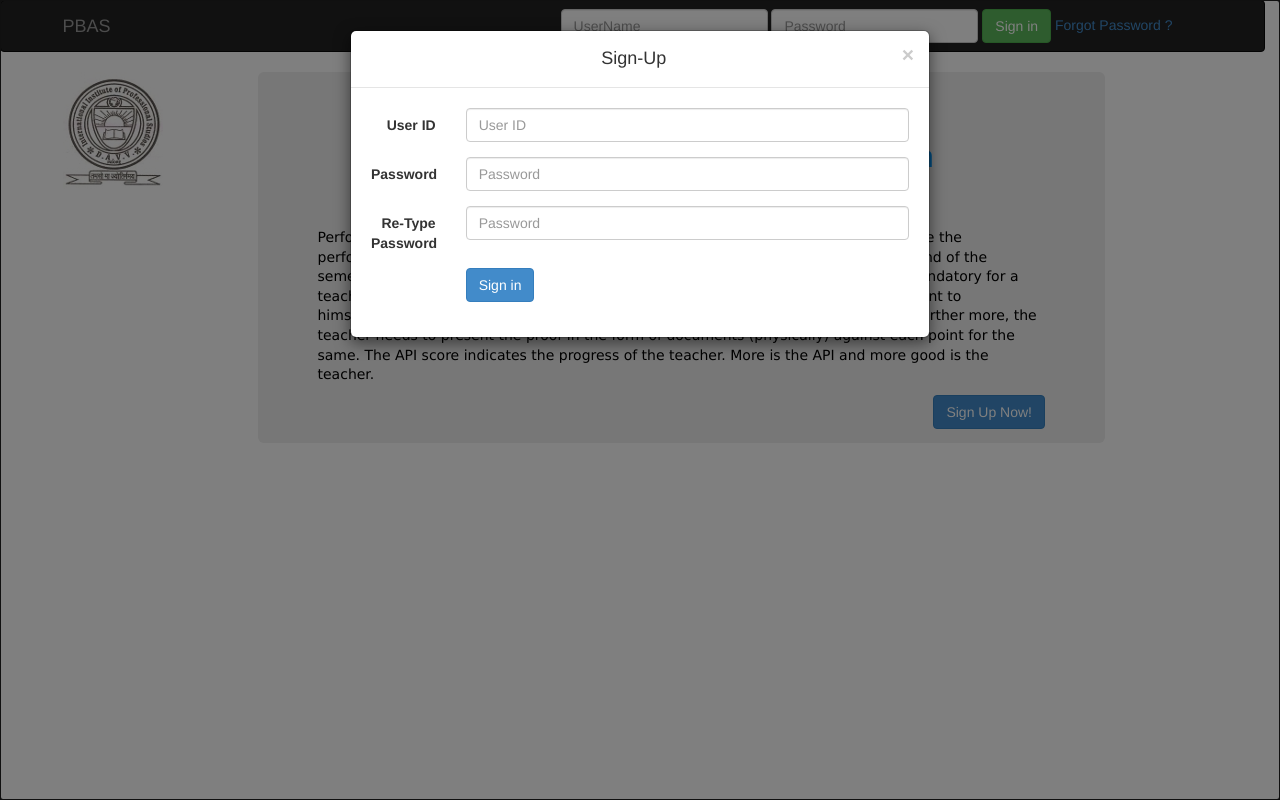
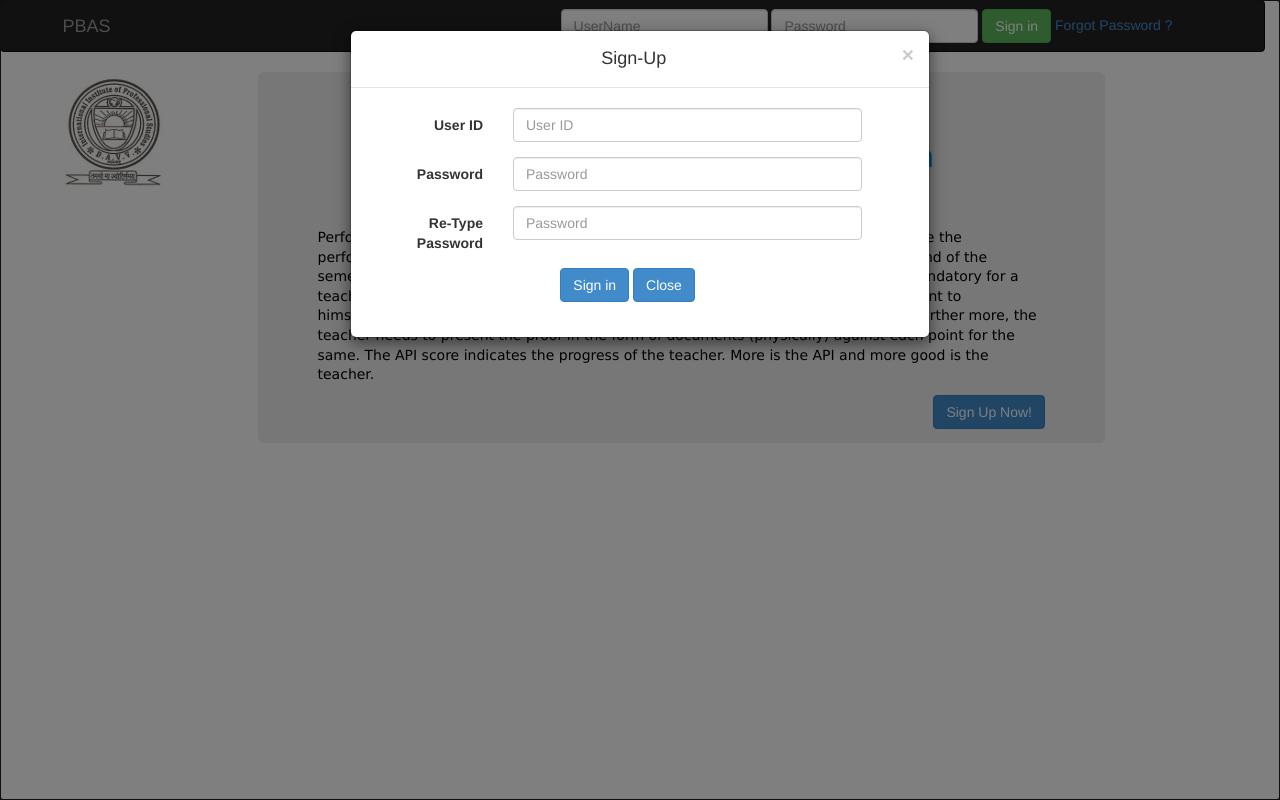
Before and after one commit to cleyan/pbas, a PHP site: page / in a window 1280 px wide, after a click on "Sign Up Now!". Run offline with PHP 8.4, Linux system fonts and the light colour scheme.

Commit message:
working of modal window for change password

```diff
--- a/index.php
+++ b/index.php
@@ -115,26 +115,27 @@
         				<div class="modal-body ">
            					<form class="form-horizontal" role="form" action="<?php echo htmlentities($_SERVER['PHP_SELF']) ?>" method="post" id="signUp">
   								<div class="form-group">
-    								<label for="inputEmail1" class="col-lg-2 control-label">User ID</label>
-   						 			<div class="col-lg-10">
+    								<label for="inputEmail1" class="col-lg-3 control-label">User ID</label>
+   						 			<div class="col-lg-8">
       									<input type="text" class="form-control" placeholder="User ID" name="userID" >
     								</div>
  					    		</div>
  								<div class="form-group">
-    								<label for="inputPassword1" class="col-lg-2 control-label">Password</label>
-    								<div class="col-lg-10">
+    								<label for="inputPassword1" class="col-lg-3 control-label">Password</label>
+    								<div class="col-lg-8">
       									<input type="password" class="form-control" id="inputPassword1" name="regPass" placeholder="Password" id="password">
     								</div>
   								</div>
 								<div class="form-group">
-    								<label for="inputPassword1" class="col-lg-2 control-label">Re-Type Password</label>
-    								<div class="col-lg-10">
+    								<label for="inputPassword1" class="col-lg-3 control-label">Re-Type Password</label>
+    								<div class="col-lg-8">
       									<input type="password" class="form-control" id="inputPassword1" placeholder="Password" name="confirmPass">
     								</div>
   								</div>
   								<div class="form-group">
-   									 <div class="col-lg-offset-2 col-lg-10">
+   									 <div class="col-lg-offset-4 col-lg-8">
       									<button type="submit" name="signUp" class="btn btn-primary">Sign in</button>
+      									<button type="button" class="btn btn-large btn-primary" data-dismiss="modal">Close</button>
     								</div>
   					    		</div>
 							</form>
```
Also changed, not shown: header.php (+31 -1 lines).
